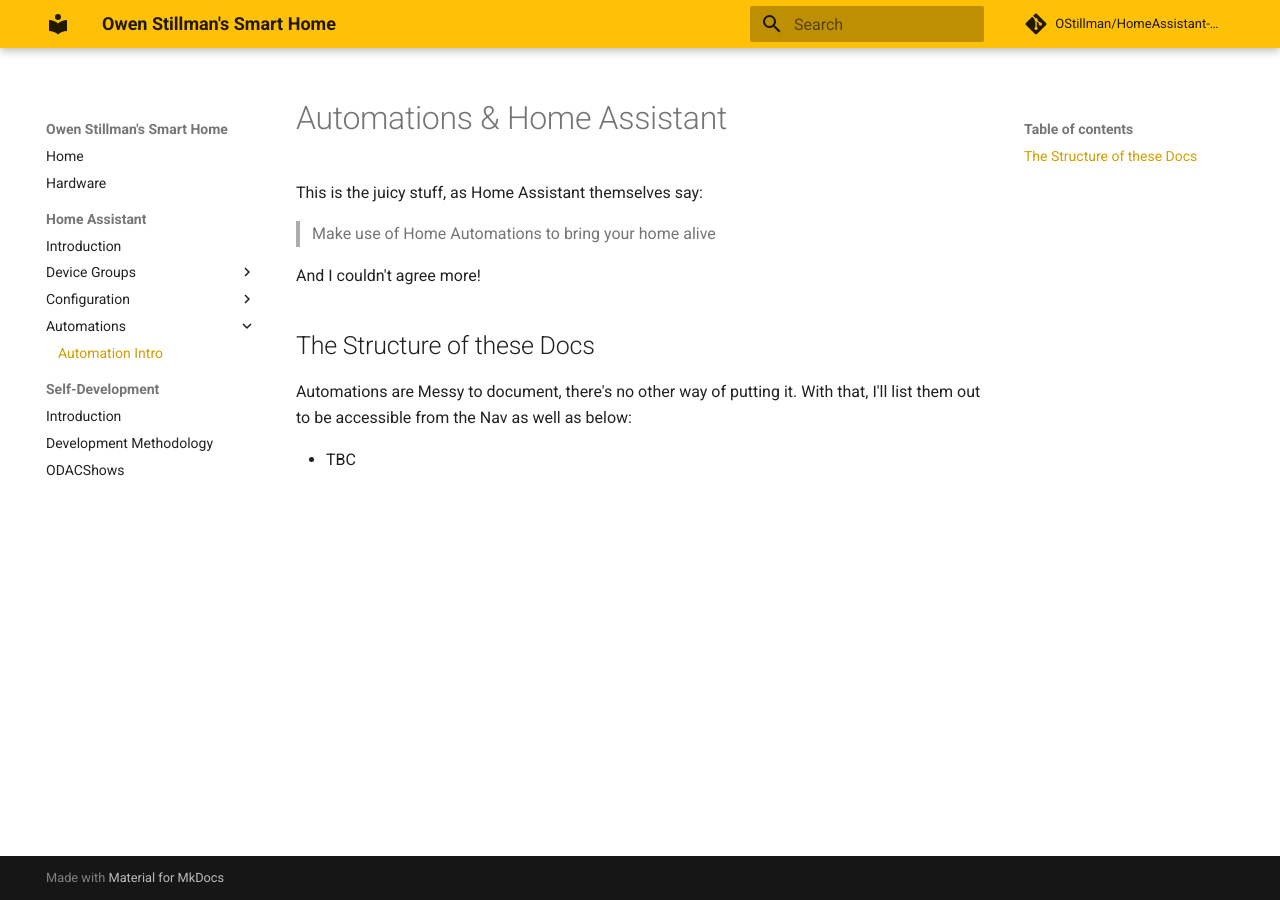
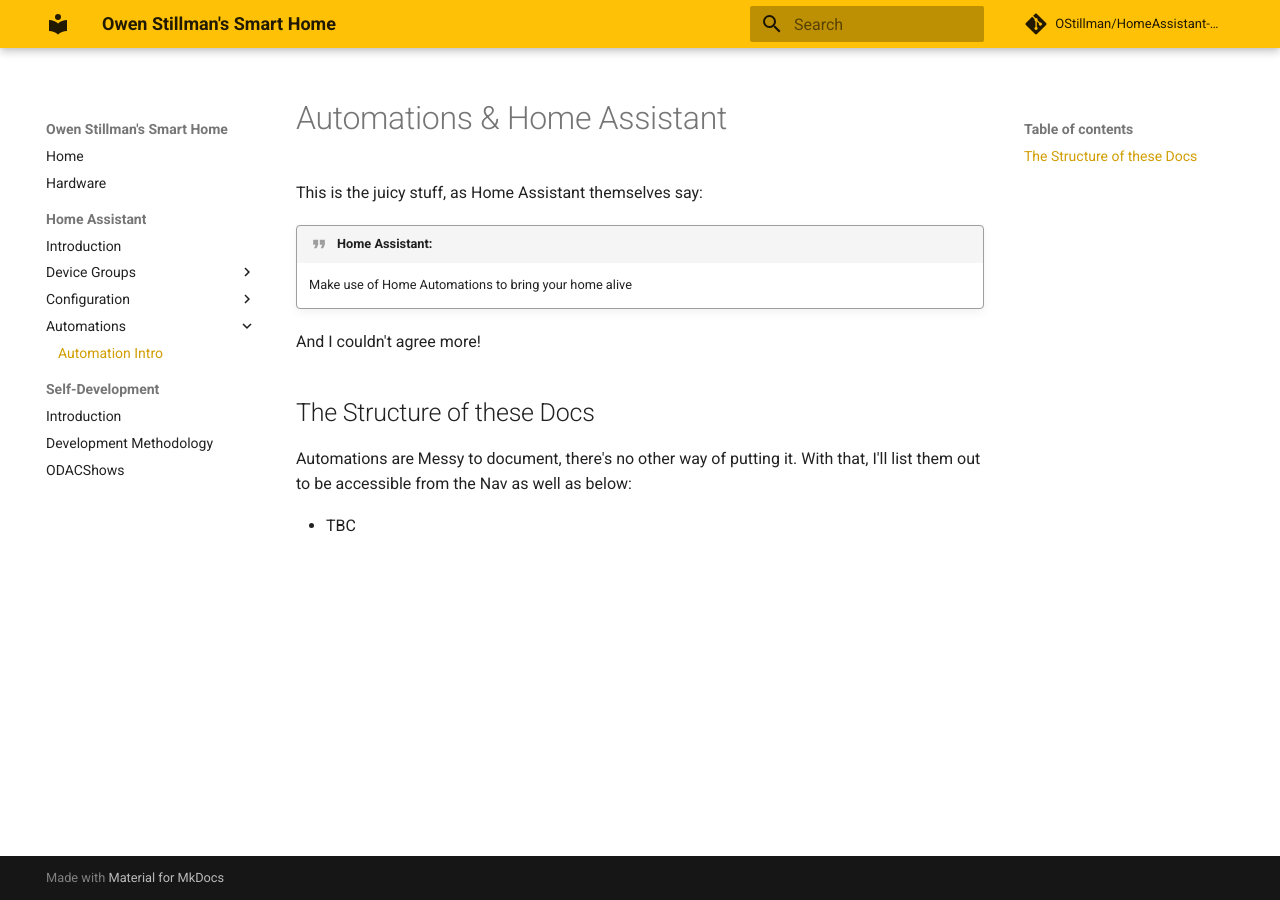
Before and after one commit to OStillman/HomeAssistant-Public, an MkDocs documentation site: the page built from docs/home-assistant/automations/automations.md, in a window 1280 px wide. Built offline with MkDocs 1.6.1 and Material for MkDocs 9.7.7, drawn with Linux system fonts in a browser that asks for light colours; comment, search, counter and statistics services are not loaded.

Commit message:
Fix quote

```diff
--- a/docs/home-assistant/automations/automations.md
+++ b/docs/home-assistant/automations/automations.md
@@ -1,7 +1,8 @@
 # Automations & Home Assistant
 This is the juicy stuff, as Home Assistant themselves say:
 
-> Make use of Home Automations to bring your home alive
+!!! quote "Home Assistant:"
+    Make use of Home Automations to bring your home alive
 
 And I couldn't agree more!
 
```
